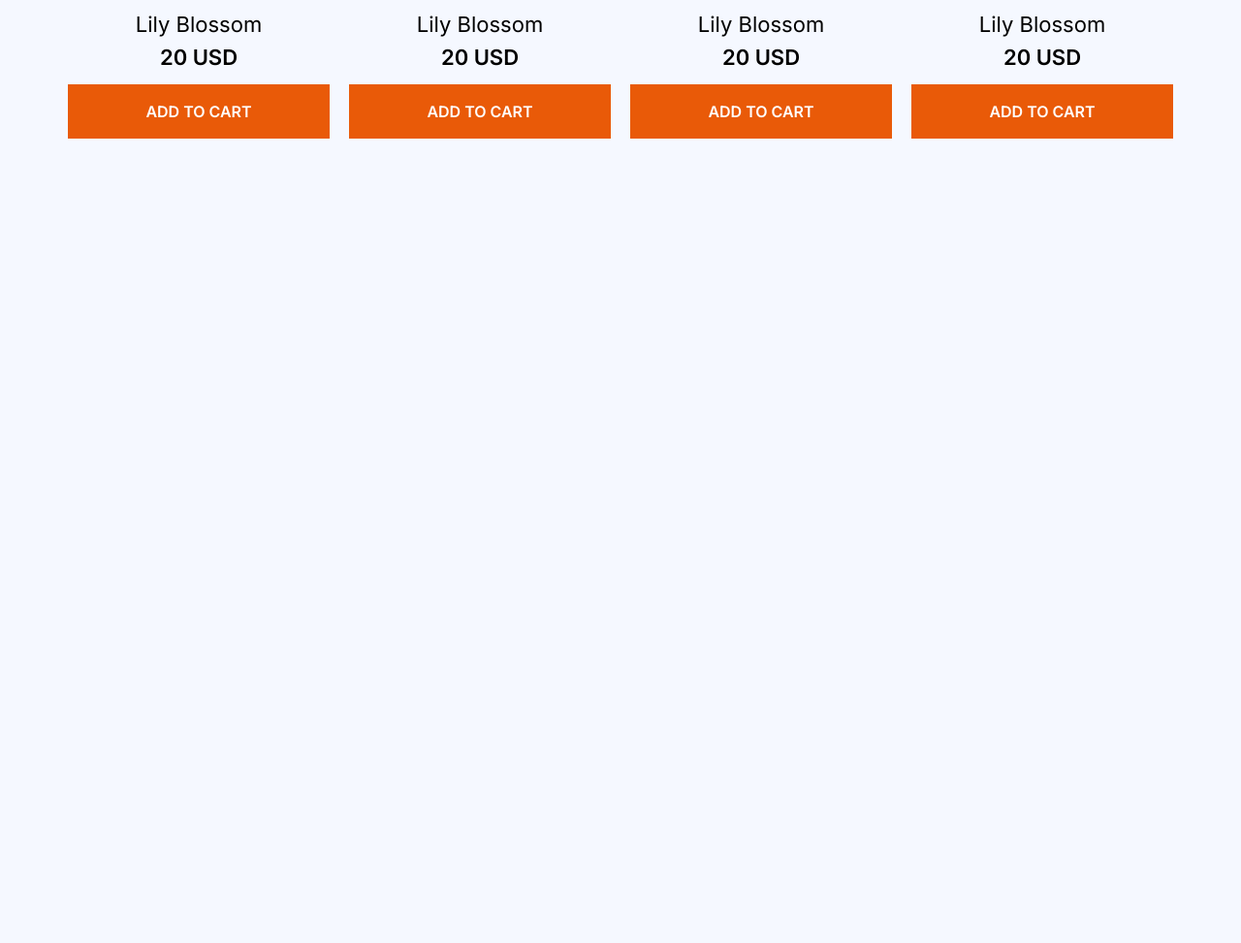
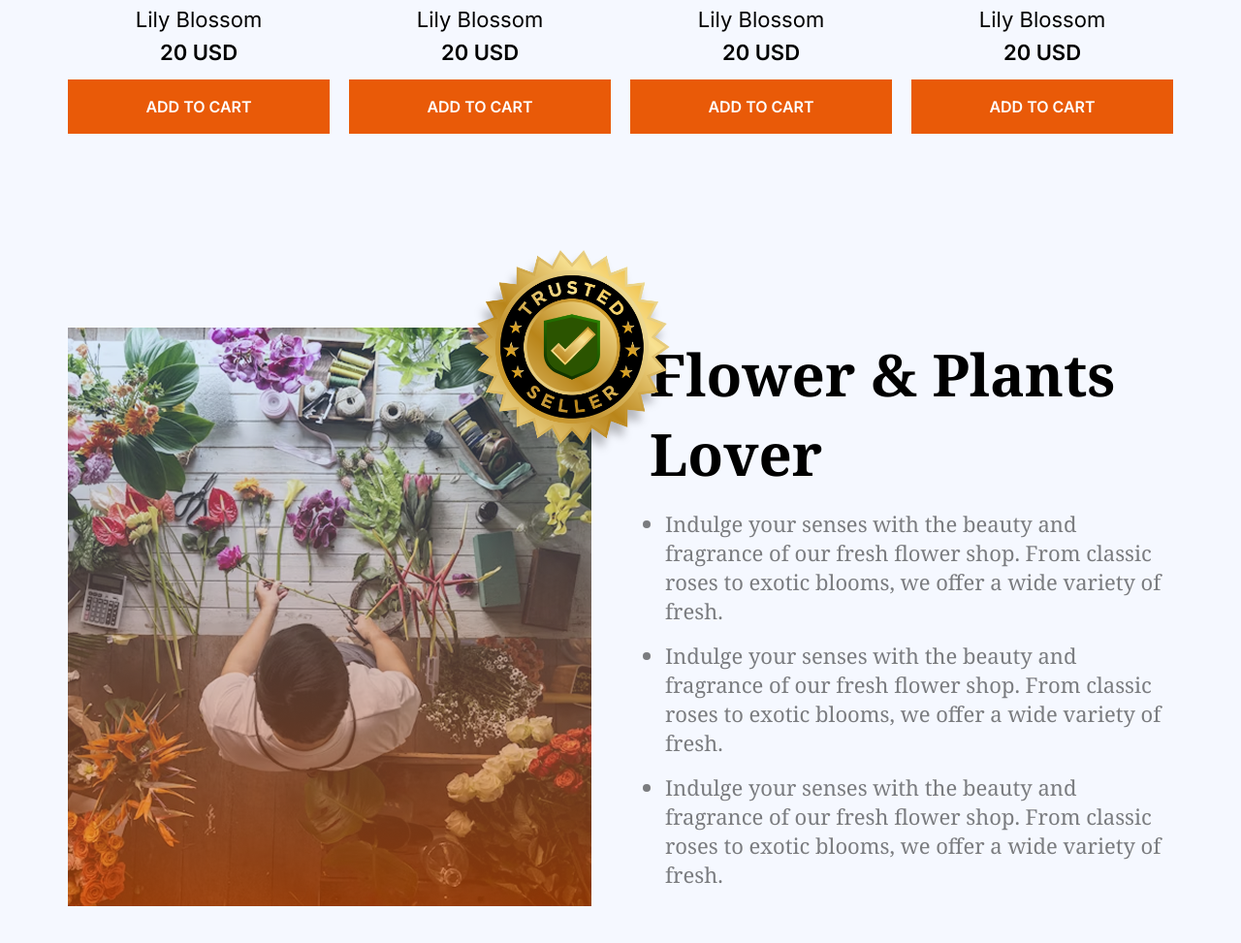
Before and after one commit to devrabiul/B12A02-Responsive-Flowers, a plain HTML site: page index.html in a window 1280 px wide. Shown: the part 1693-2666 px from the top of the page at 97% size. Before the commit the page ends 1936 px from the top, so only its background shows below. Drawn offline with Linux system fonts and the light colour scheme.

Commit message:
Plants Lover Section design for mobile and desktop view

```diff
--- a/index.html
+++ b/index.html
@@ -50,7 +50,7 @@
                         exotic blooms, we offer a wide variety of fresh flowers that are perfect for any occasion. </p>
                 </div>
 
-                <div>
+                <div class="hero-section-img">
                     <img src="./assets/hero-flower.png" alt="">
                 </div>
             </section>
@@ -197,6 +197,39 @@
 
             <div class="section-divider"></div>
 
+            <div class="section-divider"></div>
+
+            <section class="plants-lover-section">
+
+                <div class="plants-lover-img">
+                    <img src="./assets/flower-store.png" alt="">
+                    <img src="./assets/trusted-badge.png" alt="" class="trusted-badge">
+                </div>
+
+                <div class="plants-lover-content">
+                    <h2>
+                        Flower & Plants Lover
+                    </h2>
+                    <ul>
+                        <li>
+                            Indulge your senses with the beauty and fragrance of our fresh flower shop. From classic
+                            roses to exotic blooms, we offer a wide variety of fresh.
+                        </li>
+
+                        <li>
+                            Indulge your senses with the beauty and fragrance of our fresh flower shop. From classic
+                            roses to exotic blooms, we offer a wide variety of fresh.
+                        </li>
+
+                        <li>
+                            Indulge your senses with the beauty and fragrance of our fresh flower shop. From classic
+                            roses to exotic blooms, we offer a wide variety of fresh.
+                        </li>
+                    </ul>
+                </div>
+            </section>
+
+            <div class="section-divider"></div>
 
     </main>
 
--- a/style.css
+++ b/style.css
@@ -138,6 +138,11 @@ header nav .cart-area h4 {
     color: rgb(0, 0, 0, 50%);
 }
 
+.hero-section-img {
+    display: flex;
+    justify-content: end;
+}
+
 .hero-section img {
     max-width: 100%;
 }
@@ -167,7 +172,7 @@ header nav .cart-area h4 {
 .flower-card-section {
     display: grid;
     grid-template-columns: 1fr 1fr;
-    gap: 30px 20px;
+    gap: 20px;
     justify-content: space-between;
 }
 
@@ -224,6 +229,41 @@ header nav .cart-area h4 {
 
 .flower-card button:hover {
     background-color: #bd4500;
+}
+
+.plants-lover-section {
+    display: grid;
+    grid-template-columns: 1fr;
+    gap: 18px;
+}
+
+.plants-lover-section .plants-lover-img {
+    position: relative;
+}
+
+.plants-lover-section .plants-lover-img img {
+    max-width: 100%;
+    width: 100%;
+}
+
+.plants-lover-section .plants-lover-img img.trusted-badge {
+    display: none;
+}
+
+.plants-lover-section .plants-lover-content h2 {
+    font-size: 26px;
+    margin-bottom: 1rem;
+}
+
+.plants-lover-section .plants-lover-content ul {
+    margin-left: 1rem;
+    font-size: 16px;
+    font-weight: normal;
+    color: rgb(0, 0, 0, 50%);
+}
+
+.plants-lover-section .plants-lover-content ul li {
+    margin-bottom: 1rem;
 }
 
 @media (min-width: 992px) {
@@ -317,6 +357,7 @@ header nav .cart-area h4 {
 
     .flower-card-section {
         grid-template-columns: 1fr 1fr 1fr 1fr;
+        gap: 30px 20px;
     }
 
     .flower-img-box:hover img {
@@ -335,4 +376,28 @@ header nav .cart-area h4 {
         padding: 18px 50px;
         font-size: 16px;
     }
+
+    .plants-lover-section {
+        grid-template-columns: 1fr 1fr;
+        gap: 60px;
+        align-items: center;
+    }
+
+    .plants-lover-section .plants-lover-img img.trusted-badge {
+        display: block;
+        position: absolute;
+        top: -120px;
+        right: -120px;
+        max-width: 280px;
+        filter: drop-shadow(-4px 10px 4px rgb(0, 0, 0, 25%));
+    }
+
+    .plants-lover-section .plants-lover-content h2 {
+        font-size: 60px;
+    }
+
+    .plants-lover-section .plants-lover-content ul {
+        font-size: 22px;
+    }
+
 }
```
